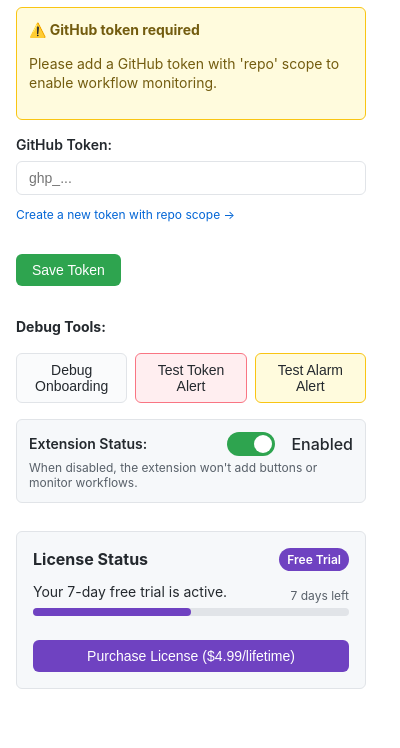
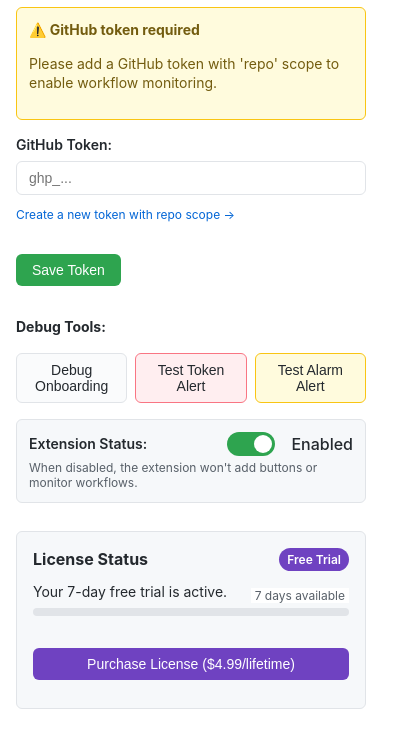
Before and after one commit to SpookSoftware/actions-notifier, a browser extension: page src/popup.html in a window 400 px wide. Shown: the part 70-818 px from the top of the page. Drawn offline with Linux system fonts and the light colour scheme.

Commit message:
fixes bad css

```diff
--- a/src/background.ts
+++ b/src/background.ts
@@ -13,8 +13,7 @@
 } from "@/helpers/browser";
 import { isSetExtensionEnabledRequest } from "./helpers/pure";
 
-// Initialize ExtensionPay with appropriate trial options
-const extpay = ExtPay("cicd-workflow-notifications");
+let extpay = ExtPay("cicd-workflow-notifications");
 extpay.startBackground();
 
 // Set up payment listeners
@@ -183,6 +182,7 @@
 
 // Modified message handler
 browser.runtime.onMessage.addListener(async (request, sender) => {
+  let extpay = ExtPay("cicd-workflow-notifications");
   console.debug("Background script received message:", request);
 
   // Special case for extension management
--- a/src/popup.html
+++ b/src/popup.html
@@ -62,22 +62,25 @@
         background-color: #e1e4e8;
         border-radius: 4px;
         position: relative;
-        margin-bottom: 16px;
+        margin-bottom: 24px; /* Increase bottom margin to make room for text */
       }
 
       .trial-progress-bar {
         height: 100%;
         background-color: #6f42c1;
         border-radius: 4px;
-        width: 50%;
+        width: 0%; /* This will be dynamically set */
       }
 
       .trial-days-left {
         position: absolute;
-        top: -20px;
+        top: -20px; /* Position above the progress bar */
         right: 0;
         font-size: 12px;
         color: #586069;
+        background-color: white; /* Optional: add background to ensure readability */
+        padding: 0 4px; /* Optional: add some padding */
+        z-index: 1; /* Ensure it's above the progress bar */
       }
 
       .payment-button {
@@ -484,13 +487,10 @@
         </div>
         <div class="payment-info">
           <p id="payment-status-message">Your 7-day free trial is active.</p>
-          <div id="trial-progress-container" class="trial-progress-container">
-            <div class="trial-progress-bar" id="trial-progress-bar"></div>
-            <span class="trial-days-left" id="trial-days-left"
-              >7 days left</span
-            >
+          <div class="trial-progress-container">
+            <div class="trial-progress-bar"></div>
+            <span class="trial-days-left">7 days available</span>
           </div>
-        </div>
         <button id="payment-button" class="payment-button">
           Purchase License ($4.99/lifetime)
         </button>
```
